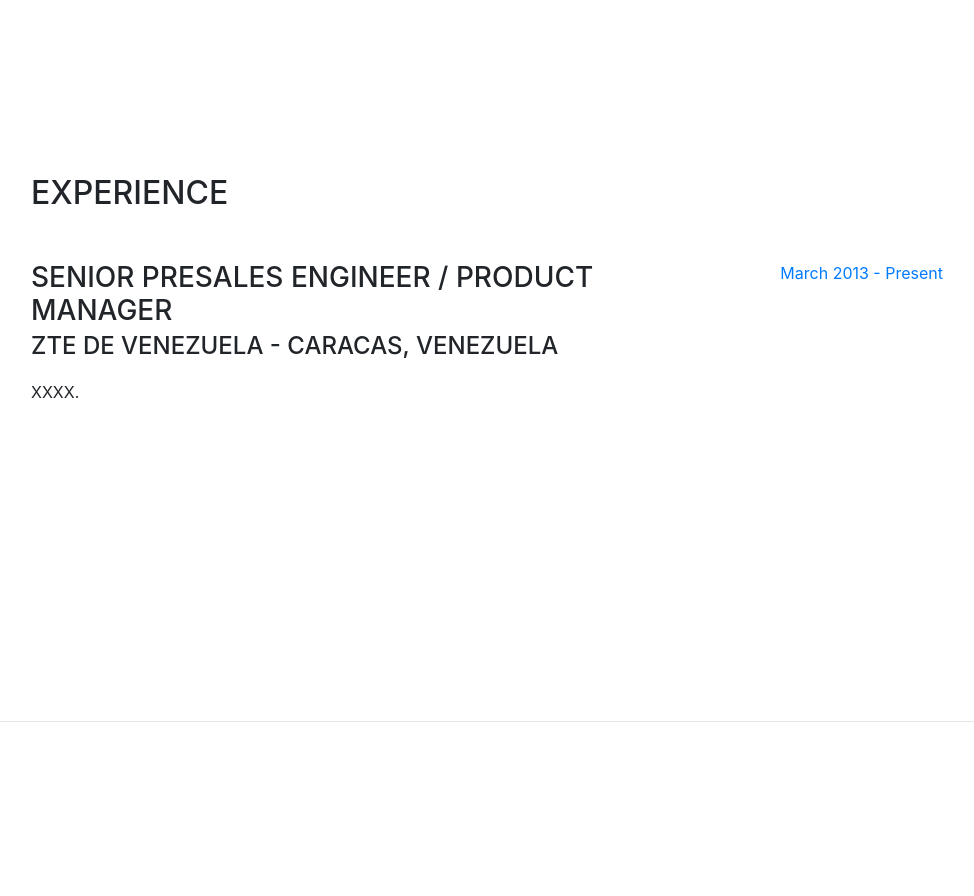
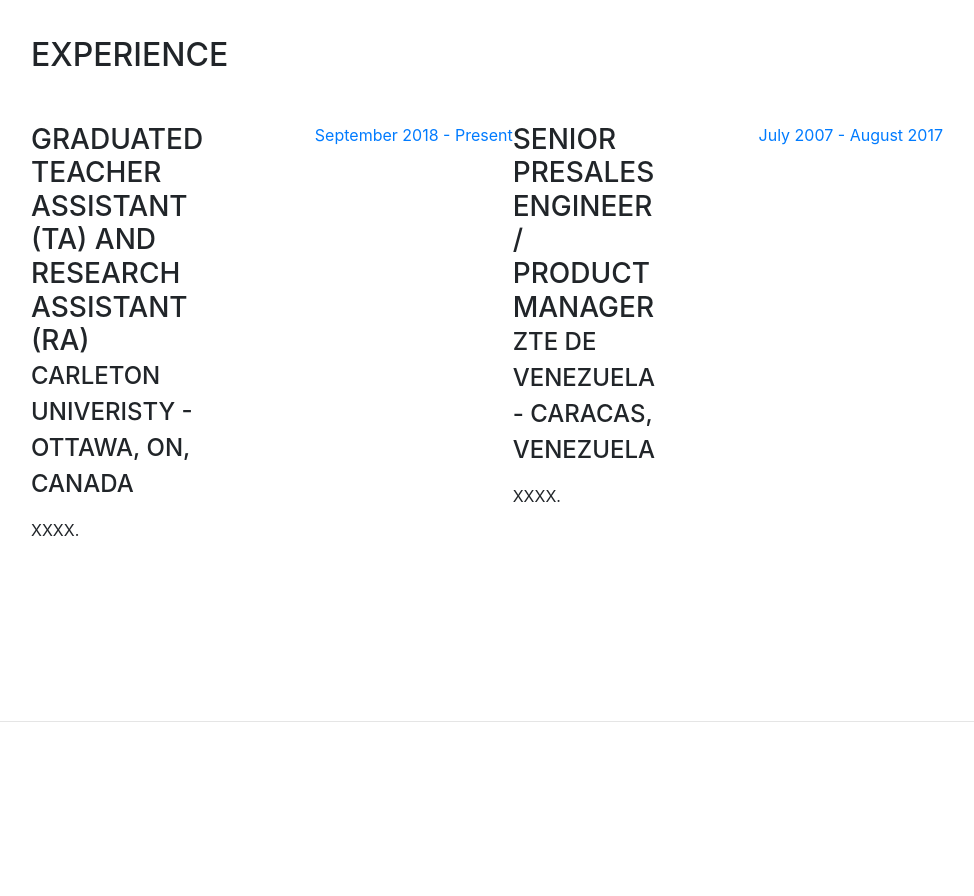
Before and after one commit to EReveron/ereveron.github.io, a website with bundled scripts: page index.html in a window 1280 px wide. Shown: the part 880-1776 px from the top of the page, without its empty margins (289-1263 px from the left). Built offline with nearby package versions, Linux system fonts and the light colour scheme; a web font is replaced by a local one.

Commit message:
Update index.html

```diff
--- a/index.html
+++ b/index.html
@@ -69,8 +69,8 @@
           <div class="subheading mb-5">1725 Frobisher Lane · Ottawa, ON K1G 0E6 · (343) 988-8584 ·
             <a href="mailto:enrique.reveron@gmail.com">enrique.reveron@gmail.com</a>
           </div>
-          <p class="lead mb-5">I am a Computer Engineer from Latin America (Venezuela), currently pursuin a Master of Applied Science (MASc)
-		  in Electrical and Computer Engineering in Carleton University, Ottawa, Canada.....</p>
+          <p class="lead mb-5">I am a Computer Engineer from Latin America (Venezuela), currently pursuin a Master of Applied
+		  Science (MASc) in Electrical and Computer Engineering in Carleton University, Ottawa, Canada.....</p>
           <div class="social-icons">
             <a href="http://ve.linkedin.com/in/enriquereveronyanes">
               <i class="fab fa-linkedin-in"></i>
@@ -88,14 +88,27 @@
         <div class="my-auto">
           <h2 class="mb-5">Experience</h2>
 
-		  <div class="resume-item d-flex flex-column flex-md-row mb-5">
+	  <div class="resume-item d-flex flex-column flex-md-row mb-5">
+
+	    <div class="resume-content mr-auto">
+              <h3 class="mb-0">Graduated Teacher Assistant (TA) and Research Assistant (RA)</h3>
+              <div class="subheading mb-3">Carleton Univeristy - Ottawa, ON, Canada</div>
+              <p>XXXX.</p>
+            </div>
+            <div class="resume-date text-md-right">
+              <span class="text-primary">September 2018 - Present</span>
+            </div>
+
+
+
+
             <div class="resume-content mr-auto">
               <h3 class="mb-0">Senior Presales Engineer / Product Manager</h3>
               <div class="subheading mb-3">ZTE de Venezuela - Caracas, Venezuela</div>
               <p>XXXX.</p>
             </div>
             <div class="resume-date text-md-right">
-              <span class="text-primary">March 2013 - Present</span>
+              <span class="text-primary">July 2007 - August 2017</span>
             </div>
 
 
```
